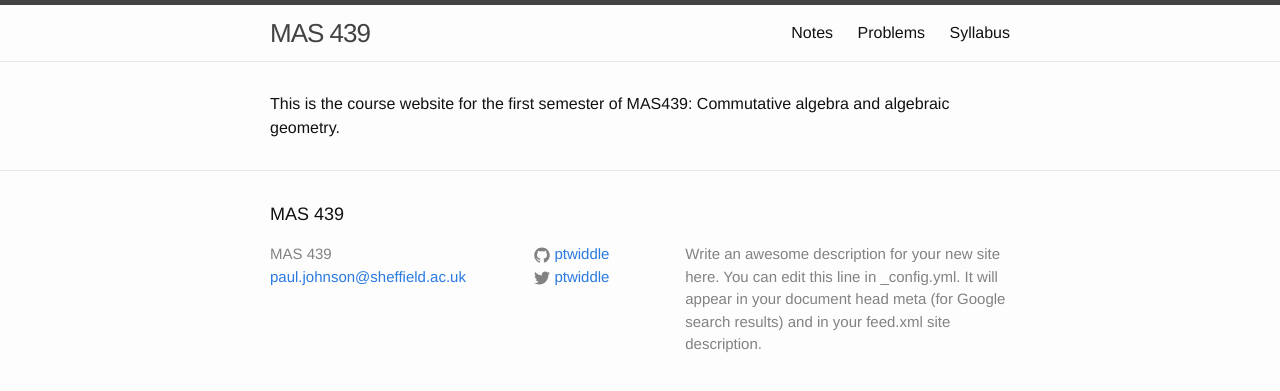
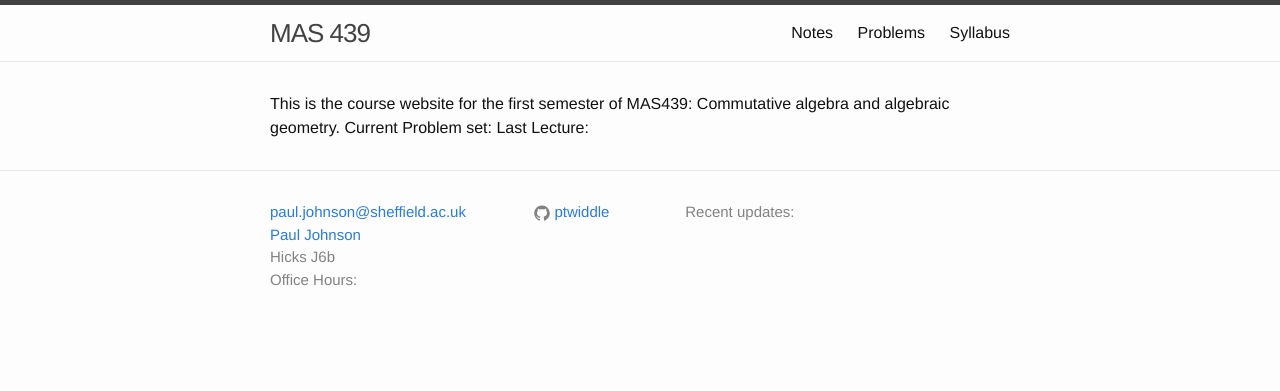
Before and after one commit to ptwiddle/MAS439-Commutative-Algebra, a Jekyll site: the page built from index.html, in a window 1280 px wide. Shown: the top 391 px of the page. Built offline with Jekyll 4.4.1, drawn with Linux system fonts in a browser that asks for light colours.

Commit message:
fixing footer, testing laptop editing

```diff
--- a/_config.yml
+++ b/_config.yml
@@ -1,13 +1,10 @@
 # Site settings
 title: "MAS 439"
 email: "paul.johnson@sheffield.ac.uk"
-description: > # this means to ignore newlines until "baseurl:"
-  Write an awesome description for your new site here. You can edit this
-  line in _config.yml. It will appear in your document head meta (for
-  Google search results) and in your feed.xml site description.
+description:
 baseurl: "/MAS439-Commutative-Algebra/" # the subpath of your site, e.g. /blog/
 url: "http://yourdomain.com" # the base hostname & protocol for your site
-twitter_username: ptwiddle
+
 github_username:  ptwiddle
 
 # Build settings
--- a/_includes/footer.html
+++ b/_includes/footer.html
@@ -2,13 +2,13 @@
 
   <div class="wrapper">
 
-    <h2 class="footer-heading">{{ site.title }}</h2>
-
     <div class="footer-col-wrapper">
       <div class="footer-col  footer-col-1">
         <ul class="contact-list">
-          <li>{{ site.title }}</li>
           <li><a href="mailto:{{ site.email }}">{{ site.email }}</a></li>
+          <li><a href="http://ptwiddle.github.io">Paul Johnson</a></li>
+          <li> Hicks J6b</li>
+          <li> Office Hours: </li>
         </ul>
       </div>
 
@@ -46,7 +46,7 @@
       </div>
 
       <div class="footer-col  footer-col-3">
-        <p class="text">{{ site.description }}</p>
+        <p class="text">Recent updates:  </p>
       </div>
     </div>
 
--- a/index.html
+++ b/index.html
@@ -5,4 +5,7 @@ layout: default
 <div class="home">
 This is the course website for the first semester of MAS439: Commutative algebra and algebraic geometry.
 
+Current Problem set:
+
+Last Lecture:
 </div>
```
